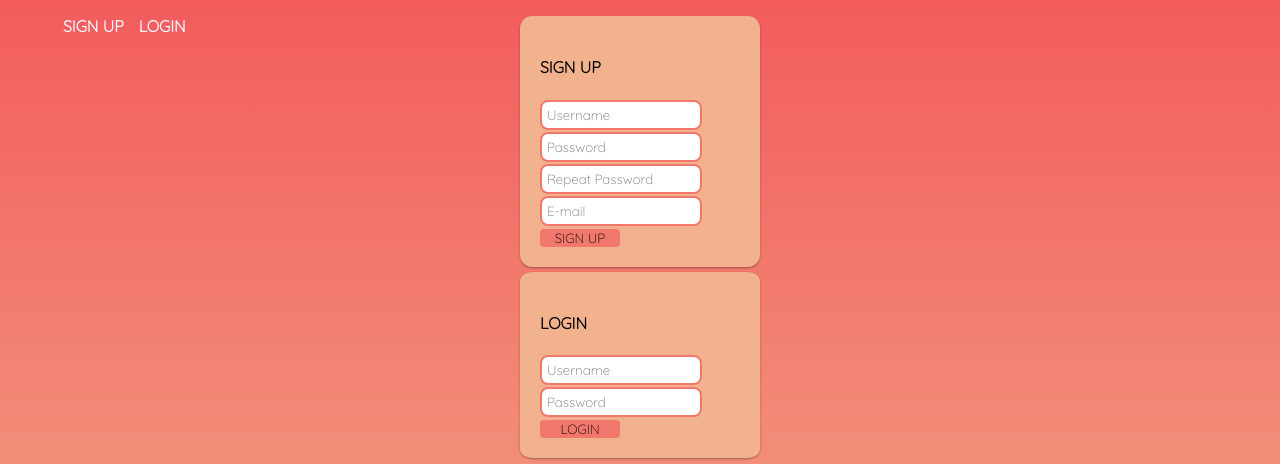
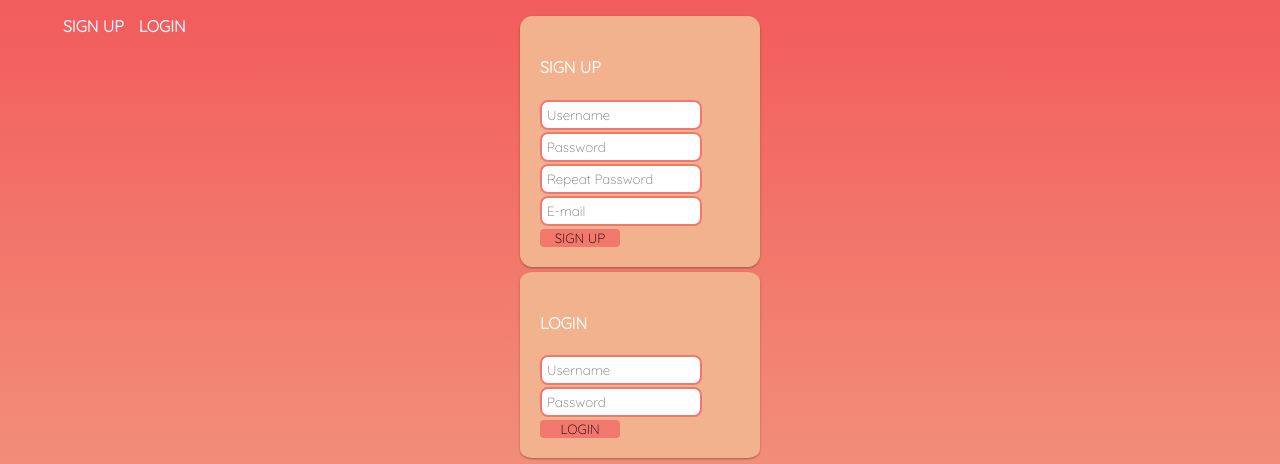
Before and after one commit to Casher1no/Projects, a PHP site: page / in a window 1280 px wide. Shown: the top 464 px of the page. Run offline with PHP 8.4, Linux system fonts and the light colour scheme.

Commit message:
Update index.php

```diff
--- a/Login-System/index.php
+++ b/Login-System/index.php
@@ -23,7 +23,10 @@ session_start();
         background-repeat: no-repeat;
         background-attachment: fixed;
     }
-
+    h4{
+        font-weight: bolder;
+        color: #fffdf5;
+    }
     ul {
         list-style-type: none;
     }
```
